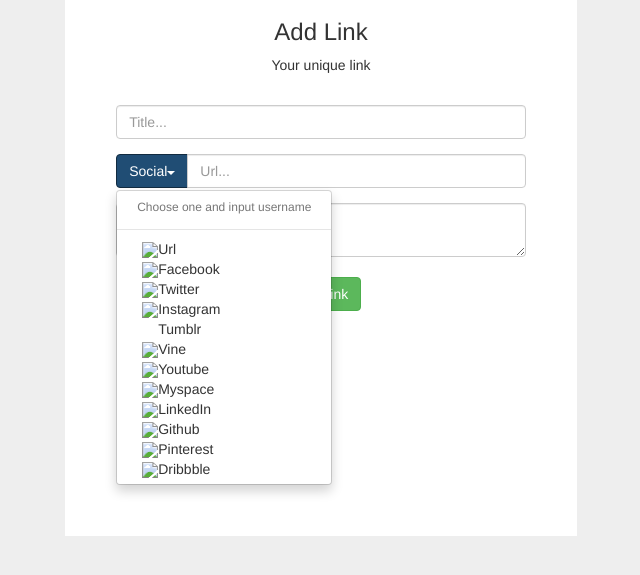
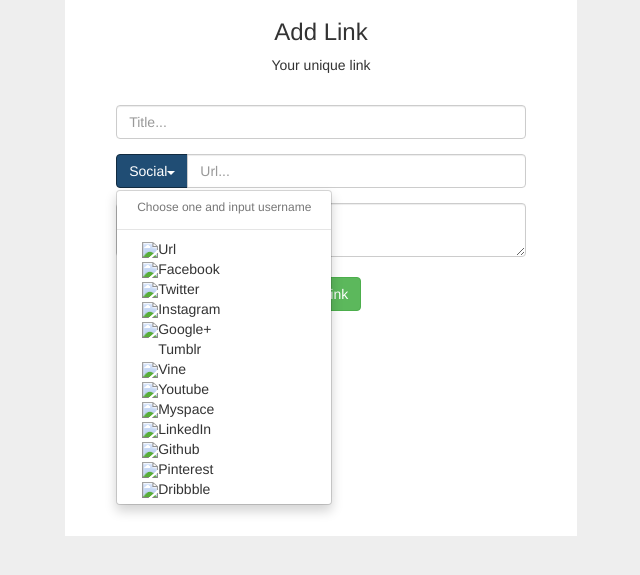
Before and after one commit to brandonium21/snowflake, a Python web app: template app/templates/pages/letitsnow.html in a window 1280 px wide, after a click on "Social". Shown: the part 73-648 px from the top of the page, without its empty margins (319-959 px from the left). Run offline with Jinja, Linux system fonts and the light colour scheme; the template is opened without the code that fills it, so the values that code supplies are empty; some libraries are stand-ins or nearby versions.

Commit message:
almost done

```diff
--- a/app/templates/pages/letitsnow.html
+++ b/app/templates/pages/letitsnow.html
@@ -141,6 +141,7 @@ body {
                         <li id="soc"><img src="http://www.google.com/s2/favicons?domain=www.facebook.com"><span>Facebook</span></li>
                         <li id="soc"><img src="http://www.google.com/s2/favicons?domain=www.twitter.com"><span>Twitter</span></li>
                         <li id="soc"><img src="http://www.google.com/s2/favicons?domain=www.instagram.com"><span>Instagram</span></li>
+                        <li id="soc"><img src="http://www.google.com/s2/favicons?domain=www.plus.google.com"><span>Google+</span></li>
                         <li id="soc"><img id="favimg" src="https://www.tumblr.com/favicon.ico"><span>Tumblr</span></li>
                         <li id="soc"><img src="http://www.google.com/s2/favicons?domain=www.vine.co"><span>Vine</span></li>
                         <li id="soc"><img src="http://www.google.com/s2/favicons?domain=www.youtube.com"><span>Youtube</span></li>
```
